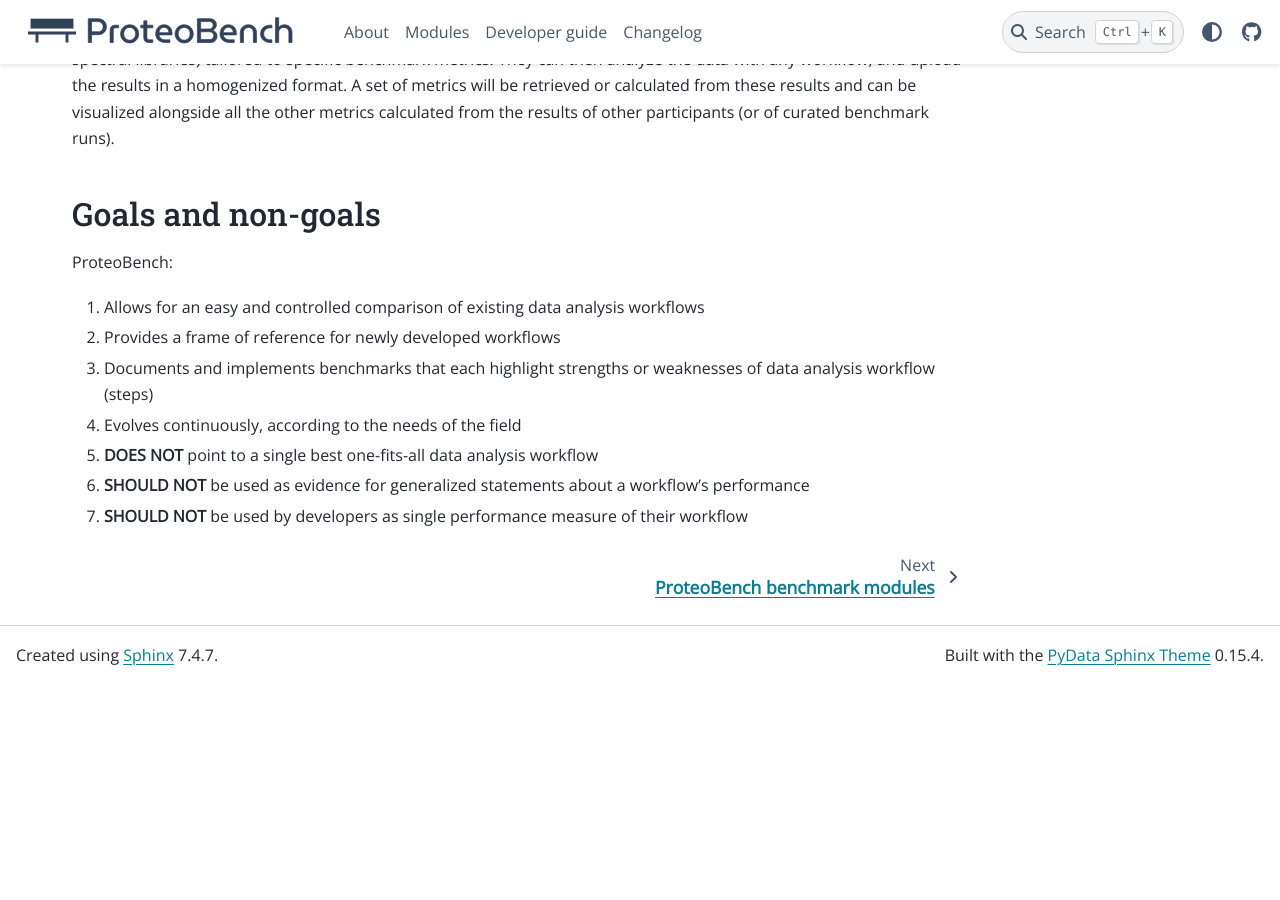
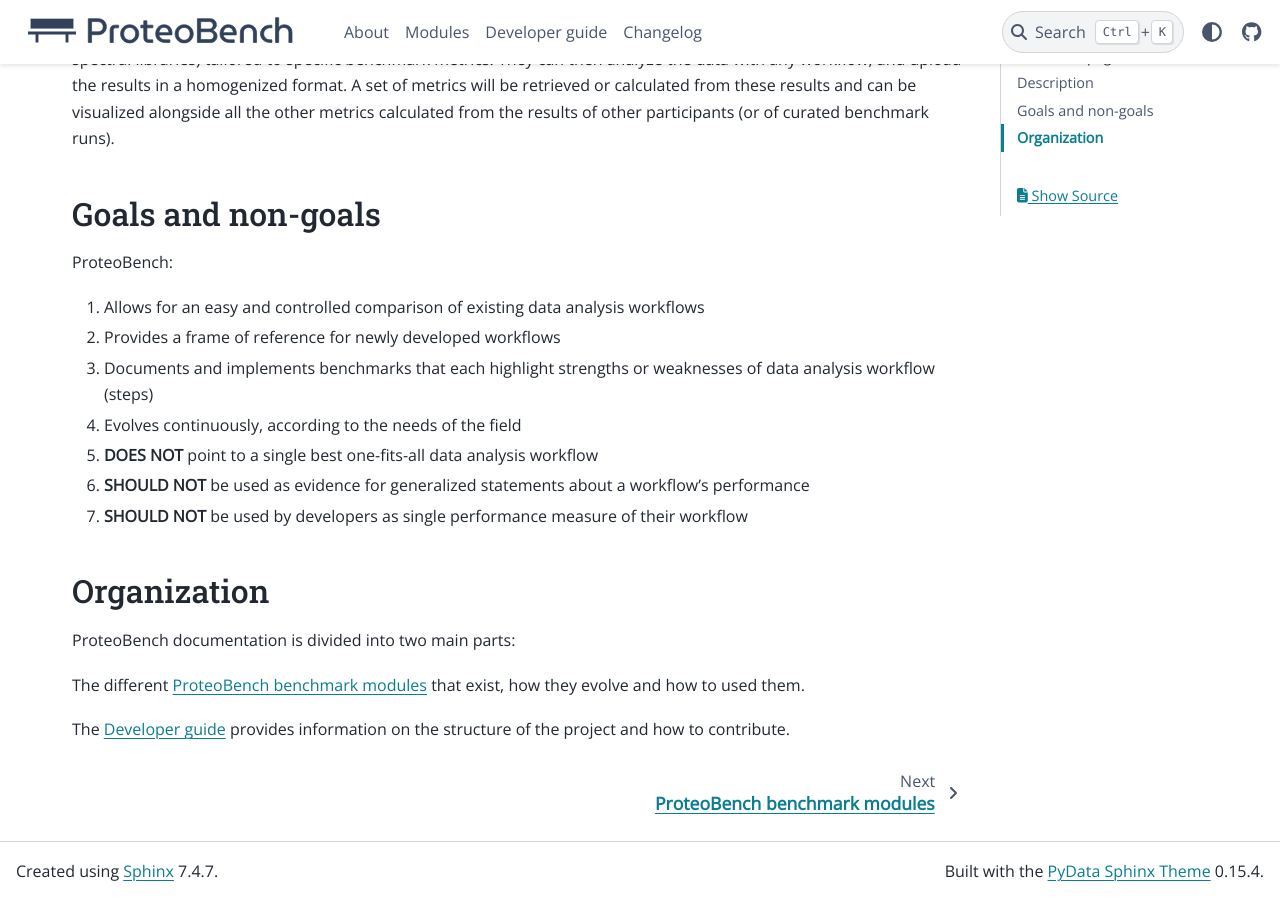
Before and after one commit to Proteobench/ProteoBench, a Sphinx documentation site: the page built from docs/index.rst, in a window 1280 px wide and 900 px high, scrolled down 527 px. Built offline with Sphinx 7.4.7 and the PyData theme 0.15.4, drawn with Linux system fonts in a browser that asks for light colours; pages that are not in the unit, such as notebooks, are missing from menus; before the commit the page ends 1211 px from its top, so only the background shows below that.

Commit message:
update the information for users/dev

```diff
--- a/docs/index.rst
+++ b/docs/index.rst
@@ -47,3 +47,12 @@
 5. **DOES NOT** point to a single best one-fits-all data analysis workflow
 6. **SHOULD NOT**  be used as evidence for generalized statements about a workflow’s performance
 7. **SHOULD NOT**  be used by developers as single performance measure of their workflow
+
+Organization
+============
+
+ProteoBench documentation is divided into two main parts:
+
+The different :doc:`modules/index` that exist, how they evolve and how to used them.
+
+The :doc:`developer-guide/index` provides information on the structure of the project and how to contribute.
```
